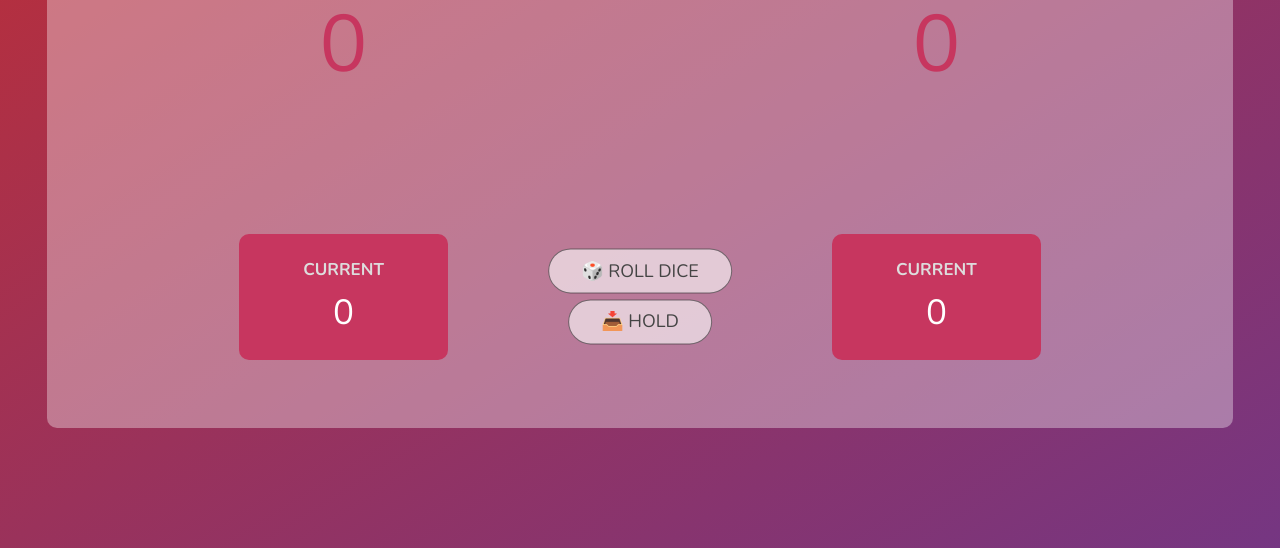
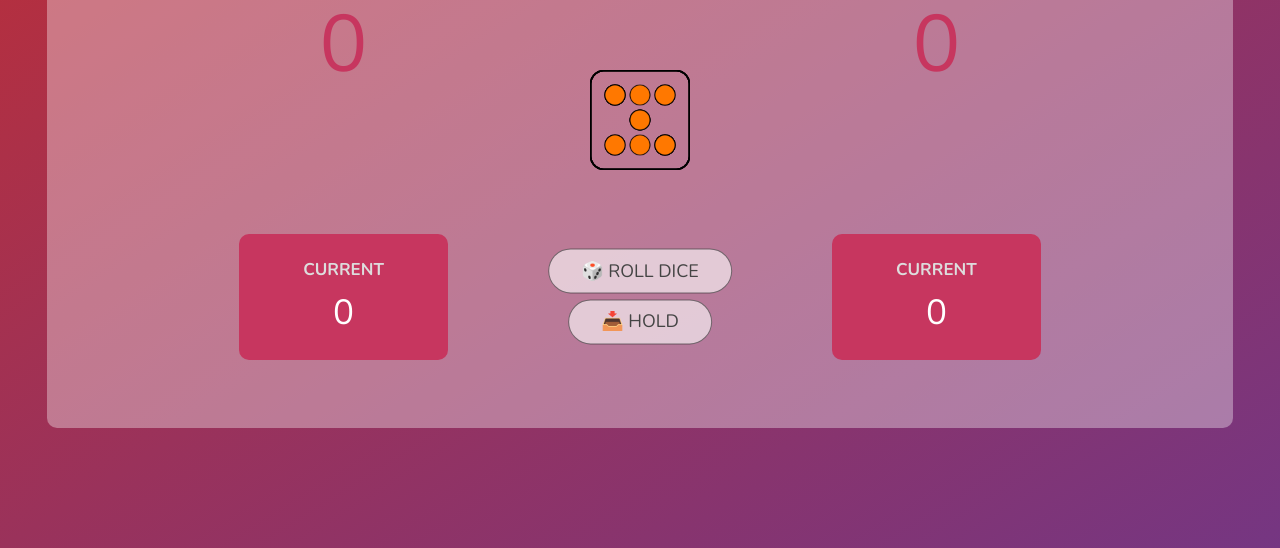
Before and after one commit to milosdimitrijevicc/pigGame, a plain HTML site: page index.html in a window 1280 px wide. Shown: the part 252-800 px from the top of the page. Drawn offline with nearby package versions, Linux system fonts and the light colour scheme.

Commit message:
adding functionality to game part #1

```diff
--- a/index.html
+++ b/index.html
@@ -39,6 +39,14 @@
             <button class="btn btnNewGame">🔄 New Game</button>
             <button class="btn btnRollDice">🎲 Roll Dice</button>
             <button class="btn btnHold">📥 Hold</button>
+
+            <!-- Dices -->
+            <div class="dices dice1"></div>
+            <div class="dices dice2"></div>
+            <div class="dices dice3"></div>
+            <div class="dices dice4"></div>
+            <div class="dices dice5"></div>
+            <div class="dices dice6"></div>
         </div>
     </div>
 
--- a/script.js
+++ b/script.js
@@ -0,0 +1,16 @@
+//Igra se igra do 20
+//Player 1 obrce kocku koliko god hoce puta i svaki rezultat koji dobije se sabira sa rezultatom trenutne runde
+//Ako igrac izvuce broj 1 svi poeni iz te runde se gube
+//Ukoliko igrac odluci da zadrzi trenutne poene pre nego sto dobije broj 1, poeni dobijeni u rundi se sabiraju u totalni skor
+let player1Round = 0;
+let player1Total = 0;
+
+let player2Round = 0;
+let player2Total = 0;
+
+const dice1 = 1;
+const dice2 = 2;
+const dice3 = 3;
+const dice4 = 4;
+const dice5 = 5;
+const dice6 = 6;
--- a/style.css
+++ b/style.css
@@ -93,3 +93,36 @@ h4{
     left: 50%;
     transform: translate(-50%, -50%);
 }
+/* Dices */
+.dices{
+    position: absolute;
+    top: 45%;
+    left: 50%;
+    transform: translate(-50%, -50%);
+    width: 100px;
+    height: 100px;
+}
+.dice1{
+    background-image: url(./img/Dice-1.svg.png);
+    background-size: cover;
+}
+.dice2{
+    background-image: url(./img/Dice-2.svg.png);
+    background-size: cover;
+}
+.dice3{
+    background-image: url(./img/Dice-3.svg.png);
+    background-size: cover;
+}
+.dice4{
+    background-image: url(./img/Dice-4.svg.png);
+    background-size: cover;
+}
+.dice5{
+    background-image: url(./img/Dice-5.svg.png);
+    background-size: cover;
+}
+.dice6{
+    background-image: url(./img/Dice-6.svg.png);
+    background-size: cover;
+}
```
